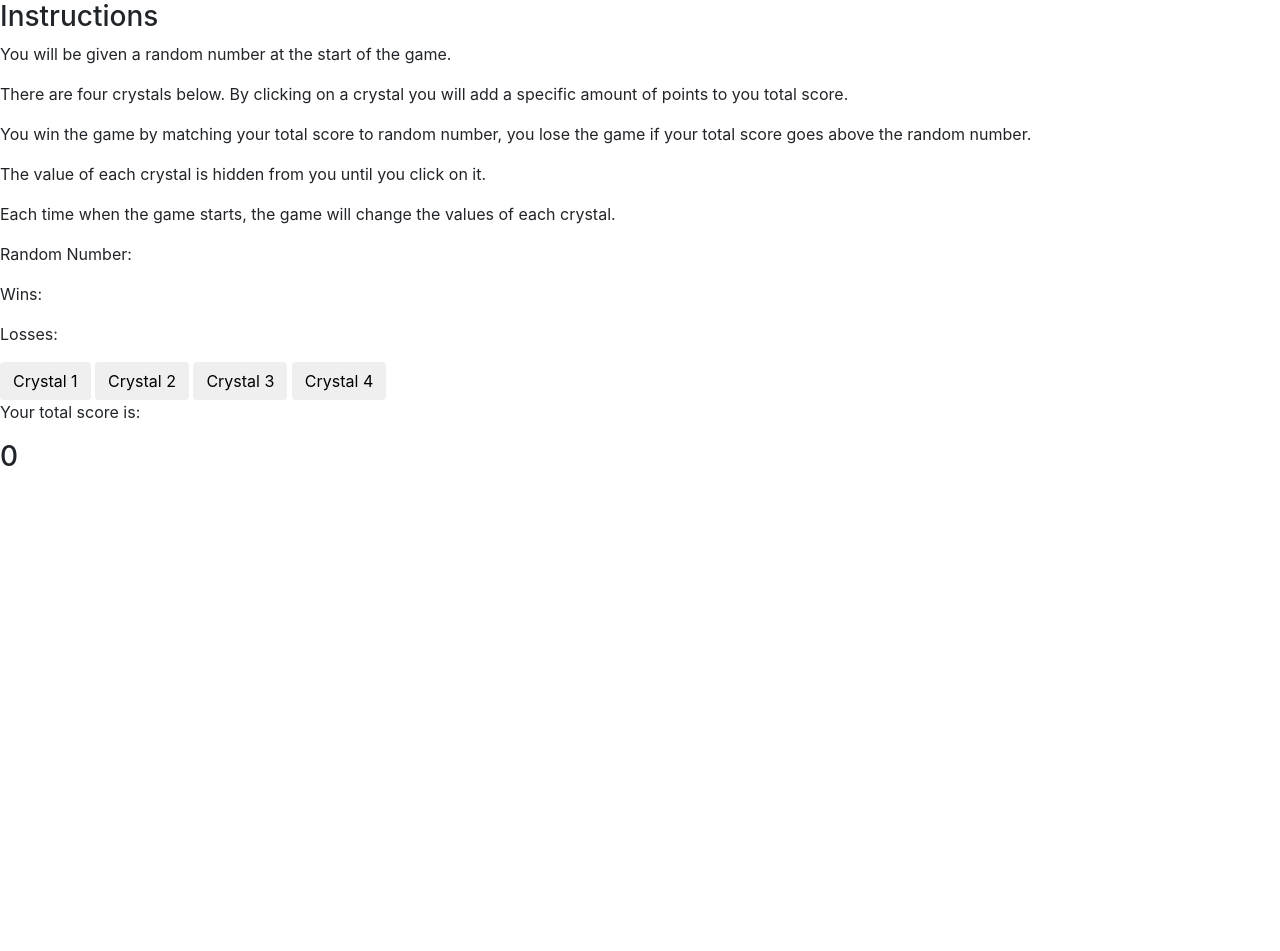
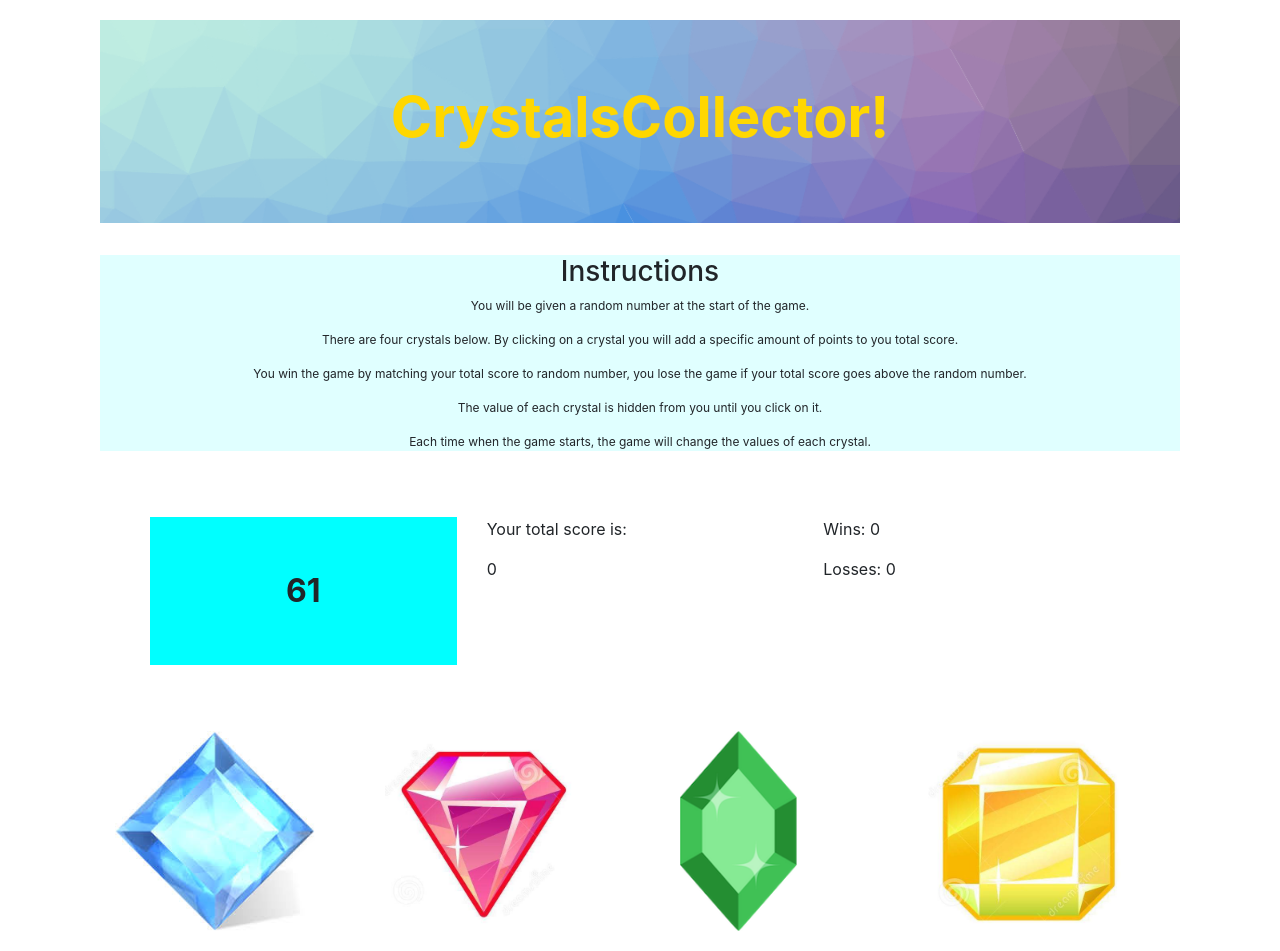
Before and after one commit to alexcahn/CrystalCollector, a plain HTML site: page index.html in a window 1280 px wide. Before the commit the page ends 800 px from the top, so only its background shows below. Drawn offline with nearby package versions, Linux system fonts and the light colour scheme.

Commit message:
committing

```diff
--- a/assets/css/style.css
+++ b/assets/css/style.css
@@ -0,0 +1,48 @@
+html{
+    margin: 20px 100px;
+}
+
+.jumbotron{
+    background-image: url("/assets/images/jumbobcg.png");
+    background-size: cover;
+}
+
+.display-4{
+    color: gold;
+    font-weight: bold;
+    text-align: center;
+}
+.instructions{
+    background-color: lightcyan;
+    text-align: center;
+    font-size: 75%;
+    margin-left: auto;
+    margin-right: auto;
+
+}
+
+img{
+    height: 200px;
+    display: block;
+}
+
+#crystalThree{
+    margin-left: 25px;
+    margin-right: auto;
+}
+
+#randomNumber{
+    background-color: aqua;
+    text-align: center;
+    font-weight: bold;
+    font-size: 200%;
+    padding: 50px;
+}
+
+.col-3{
+    text-align: center;
+}
+
+.scores{
+    padding: 50px;
+}
--- a/assets/javascript/game.js
+++ b/assets/javascript/game.js
@@ -15,61 +15,102 @@
 // at the end of each game, you'll get a new random number, and each crystal will be worth a new amount
 
 // set variables that i may need
-var Wins = 0;
-var Losses = 0;
-var randomNumber = " ";
-var userTotal = 0;
-var crystalOne = " ";
-var crystalTwo = " ";
-var crystalThree = " ";
-var crystalFour = " ";
 
-$(document).ready(function(){
+$(document).ready(function () {
 
     // generates random number to guess
-    randomNumber = Math.floor(Math.random() * 102 + 19);
+    var randomNumber = Math.floor(Math.random() * 102 + 19);
     console.log(randomNumber);
+    // display that number
+    $("#randomNumber").text(randomNumber)
 
     // generates random number for each crystal
-    crystalOne = Math.floor(Math.random() * 12 + 1);
-    console.log(crystalOne);
-    crystalTwo = Math.floor(Math.random() * 12 + 1);
-    console.log(crystalTwo);
-    crystalThree = Math.floor(Math.random() * 12 + 1);
-    console.log(crystalThree);
-    crystalFour = Math.floor(Math.random() * 12 + 1);
-    console.log(crystalFour);
+    var crystalOne = Math.floor(Math.random() * 12 + 1);
+    var crystalTwo = Math.floor(Math.random() * 12 + 1);
+    var crystalThree = Math.floor(Math.random() * 12 + 1);
+    var crystalFour = Math.floor(Math.random() * 12 + 1);
 
+    var Wins = 0;
+    var Losses = 0;
+    var userTotal = 0;
 
     // start a new game
-    function newGame(){
+    function newGame() {
         randomNumber = Math.floor(Math.random() * 102 + 19);
+        console.log(randomNumber);
         $("#randomNumber").text(randomNumber);
         crystalOne = Math.floor(Math.random() * 12 + 1);
+        console.log(crystalOne);
         crystalTwo = Math.floor(Math.random() * 12 + 1);
+        console.log(crystalTwo);
         crystalThree = Math.floor(Math.random() * 12 + 1);
-        $("#crystalThree").text(crystalThree);
-        crystalFour = Math.floor(Math.random() * 12 + 1);
-        $("#crystalFour").text(crystalFour);
+        console.log(crystalThree);
+        crystalFour = Math.floor(Math.random() * 12 + 1);;
+        console.log(crystalFour);
         userTotal = 0;
-        $("yourScore").text(userTotal);
-    }
+        $("#yourScore").text(userTotal);
+    };
 
     // display Wins
-    function userWin(){
+    function userWin() {
         alert("you win!");
         Wins++;
-        $("#Wins").text(Wins)
-        newGame()
+        $("#Wins").text("Wins: " + Wins)
+        newGame();
     }
 
     // display Losses
-    function userLoss(){
+    function userLoss() {
         alert("you lose, try again!");
         Losses++;
-        $("#Losses").text(Losses)
-        newGame()
-    }
+        $("#Losses").text("Losses: " +Losses)
+        newGame();
+    };
+
+    // clicks on the crystals
+    $("#crystalOne").on("click", function () {
+        userTotal = userTotal + crystalOne;
+        $("#yourScore").text(userTotal);
+
+        if (userTotal == randomNumber) {
+            userWin();
+        } else if (userTotal > randomNumber) {
+            userLoss();
+        }
+    })
+
+    $("#crystalTwo").on("click", function () {
+        userTotal = userTotal + crystalTwo;
+        $("#yourScore").text(userTotal);
+
+        if (userTotal == randomNumber) {
+            userWin();
+        } else if (userTotal > randomNumber) {
+            userLoss();
+        }
+    })
+
+    $("#crystalThree").on("click", function () {
+        userTotal = userTotal + crystalThree;
+        $("#yourScore").text(userTotal);
+
+        if (userTotal == randomNumber) {
+            userWin();
+        } else if (userTotal > randomNumber) {
+            userLoss();
+        }
+    })
+
+    $("#crystalFour").on("click", function () {
+        userTotal = userTotal + crystalFour;
+        $("#yourScore").text(userTotal);
+
+        if (userTotal == randomNumber) {
+            userWin();
+        } else if (userTotal > randomNumber) {
+            userLoss();
+        }
+    })
 
 
-})
+});
--- a/index.html
+++ b/index.html
@@ -5,35 +5,70 @@
     <meta charset="UTF-8">
     <meta name="viewport" content="width=device-width, initial-scale=1.0">
     <meta http-equiv="X-UA-Compatible" content="ie=edge">
-    <title>Document</title>
+    <title>CrystalsCollector</title>
     <script src="https://cdnjs.cloudflare.com/ajax/libs/jquery/3.2.1/jquery.min.js"></script>
 
     <link rel="stylesheet" href="https://maxcdn.bootstrapcdn.com/bootstrap/4.0.0/css/bootstrap.min.css">
+    <link rel="stylesheet" href="/assets/css/style.css">
 </head>
 
 <body>
+    <div class="jumbotron jumbotron-fluid">
+        <div class="container">
+            <h1 class="display-4">CrystalsCollector!</h1>
+        </div>
+    </div>
 
+    <div class="instructions">
 
         <h3>Instructions</h3>
+
         <p>You will be given a random number at the start of the game.</p>
+
         <p>There are four crystals below. By clicking on a crystal you will add a specific amount of points to you total
             score.</p>
-    <p>You win the game by matching your total score to random number, you lose the game if your total score goes above
+
+        <p>You win the game by matching your total score to random number, you lose the game if your total score goes
+            above
             the random number.</p>
+
         <p>The value of each crystal is hidden from you until you click on it.</p>
+
         <p>Each time when the game starts, the game will change the values of each crystal.</p>
 
-        <p>Random Number: <span id="randomNumber"></span></p>
-        <p>Wins: <span id="Wins"></span></p>
-        <p>Losses: <span id="Losses"></span></p>
+    </div>
+    <div class="container scores">
+        <div class="row">
+            <div class="col-4">
+                <p id="randomNumber">Random Number: </p>
+            </div>
+            <div class="col-4">
+                    <p>Your total score is: </p>
+                    <p id="yourScore">0</p>
+            </div>
+            <div class="col-4">
+                <p id="Wins">Wins: 0</p>
+                <p id="Losses">Losses: 0</p>
+            </div>
+        </div>
+    </div>
 
-            <button type="button" class="btn crystalOne">Crystal 1</button>
-            <button type="button" class="btn crystalTwo">Crystal 2</button>
-            <button type="button" class="btn crystalThree">Crystal 3</button>
-            <button type="button" class="btn crystalFour">Crystal 4</button>
-
-    <p>Your total score is: <span id="yourScore"></span> </p>
-    <h3>0</h3>
+    <div class="container">
+        <div class="row">
+            <div class="col">
+                <img src="/assets/images/blue_gem.jpg" id="crystalOne" alt="Blue Gem">
+            </div>
+            <div class="col">
+                <img src="/assets/images/pink_gem.jpg" id="crystalTwo" alt="Pink Gem">
+            </div>
+            <div class="col">
+                <img src="/assets/images/green_gem.png" id="crystalThree" alt="Green Gem">
+            </div>
+            <div class="col">
+                <img src="/assets/images/yellow_gem.jpg" id="crystalFour" alt="Yellow Gem">
+            </div>
+        </div>
+    </div>
 
 
     <!-- Added game.js -->
```
Also changed, not shown: assets/images/blue_gem.jpg (added), assets/images/green_gem.png (added), assets/images/jumbobcg.png (added), assets/images/pink_gem.jpg (added), assets/images/purple_gem.png (added), assets/images/yellow_gem.jpg (added). Lines whose indentation alone changed are shown as unchanged.
